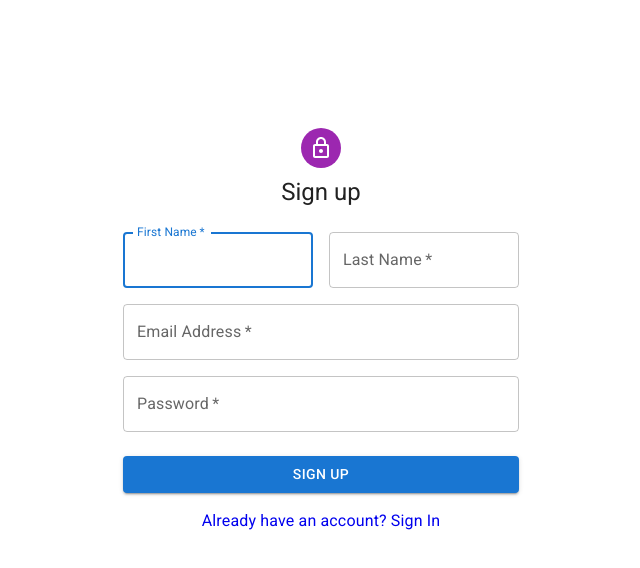
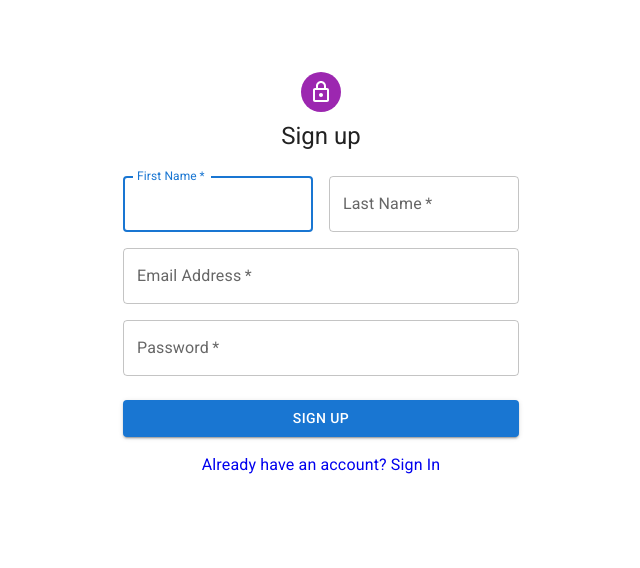
Before and after one commit to MDIMRAN314/ResumeBuilderApp, a React (Vite) app: page /signup in a window 1280 px wide. Shown: the top 568 px of the page, without its empty margins (319-959 px from the left). Built offline with nearby package versions, Linux system fonts and the light colour scheme; data requests are answered from the project's data file.

Commit message:
signup is working properly

```diff
--- a/src/components/Auth/Signup.tsx
+++ b/src/components/Auth/Signup.tsx
@@ -1,27 +1,32 @@
-import * as React from "react";
-import Avatar from "@mui/material/Avatar";
-import Button from "@mui/material/Button";
-import CssBaseline from "@mui/material/CssBaseline";
-import TextField from "@mui/material/TextField";
-import Grid from "@mui/material/Grid";
-import Box from "@mui/material/Box";
-import LockOutlinedIcon from "@mui/icons-material/LockOutlined";
-import Typography from "@mui/material/Typography";
-import Container from "@mui/material/Container";
-import { createTheme, ThemeProvider } from "@mui/material/styles";
-import { UserContextApi } from "../../context/AuthContext";
-import { useContext, useState } from "react";
-import { PayloadProps } from "../../types/PayloadType";
-import { NavLink } from "react-router-dom";
-import { useNavigate } from "react-router-dom";
+import * as React from 'react';
+import Avatar from '@mui/material/Avatar';
+import Button from '@mui/material/Button';
+import CssBaseline from '@mui/material/CssBaseline';
+import TextField from '@mui/material/TextField';
+import Grid from '@mui/material/Grid';
+import Box from '@mui/material/Box';
+import LockOutlinedIcon from '@mui/icons-material/LockOutlined';
+import Typography from '@mui/material/Typography';
+import Container from '@mui/material/Container';
+import { createTheme, ThemeProvider } from '@mui/material/styles';
+import { UserContextApi } from '../../context/AuthContext';
+import { useContext,useState } from 'react';
+import { PayloadProps } from '../../types/PayloadType';
+import { NavLink } from 'react-router-dom';
+import { useNavigate } from 'react-router-dom';
+
+
+
 
 
 const defaultTheme = createTheme();
 
 export default function Signup() {
-  const navigate = useNavigate();
-  const contextValue = useContext(UserContextApi);
-  const signup = contextValue?.signup;
+
+let navigate = useNavigate();
+    const contextValue=useContext(UserContextApi)
+    const signup=contextValue?.signup
+
 
     const [formData, setFormData] = useState<PayloadProps>({
       firstName: "",
@@ -30,15 +35,22 @@ export default function Signup() {
       password: "",
         });
 
+
+
         const handleSubmit = (event: React.FormEvent<HTMLFormElement>) => {
           event.preventDefault();
+
+
+
+
           if (signup) {
             signup(formData);
-      navigate("/login");
-    } else {
             navigate("/");
+            window.location.reload();
           }
         };
+
+
 
   const handleInputChange = (event: React.ChangeEvent<HTMLInputElement>) => {
     const { name, value } = event.target;
@@ -54,24 +66,19 @@ export default function Signup() {
         <CssBaseline />
         <Box
           sx={{
-            marginTop: 15,
-            display: "flex",
-            flexDirection: "column",
-            alignItems: "center",
+            marginTop: 8,
+            display: 'flex',
+            flexDirection: 'column',
+            alignItems: 'center',
           }}
         >
-          <Avatar sx={{ m: 1, bgcolor: "secondary.main" }}>
+          <Avatar sx={{ m: 1, bgcolor: 'secondary.main' }}>
             <LockOutlinedIcon />
           </Avatar>
           <Typography component="h1" variant="h5">
             Sign up
           </Typography>
-          <form>
-            <Box
-              component="form"
-              onSubmit={handleSubmit}
-              sx={{ mt: 3 }}
-            >
+          <Box component="form" onSubmit={handleSubmit} sx={{ mt: 3 }}>
             <Grid container spacing={2}>
               <Grid item xs={12} sm={6}>
                 <TextField
@@ -83,6 +90,7 @@ export default function Signup() {
                   value={formData.firstName}
                   onChange={handleInputChange}
                   label="First Name"
+
                   autoFocus
                 />
               </Grid>
@@ -98,14 +106,14 @@ export default function Signup() {
                   autoComplete="family-name"
                 />
               </Grid>
-                <Grid item xs={12}>
+              <Grid item xs={12} >
                 <TextField
                   required
                   fullWidth
-                    type="email"
                   id="email"
                   label="Email Address"
                   name="email"
+                  type='email'
                   value={formData.email}
                   onChange={handleInputChange}
                   autoComplete="email"
@@ -124,6 +132,7 @@ export default function Signup() {
                   autoComplete="new-password"
                 />
               </Grid>
+
             </Grid>
             <Button
               type="submit"
@@ -134,15 +143,13 @@ export default function Signup() {
               Sign Up
             </Button>
             <Grid container justifyContent="center">
-                <Grid item>
-                  <NavLink to="/login">
-                    Already have an account? Sign In
-                  </NavLink>
+            <Grid item >
+              <NavLink to="/">Already have an account? Sign In</NavLink>
               </Grid>
             </Grid>
           </Box>
-          </form>
         </Box>
+
       </Container>
     </ThemeProvider>
   );
```
Lines whose indentation alone changed are shown as unchanged.
